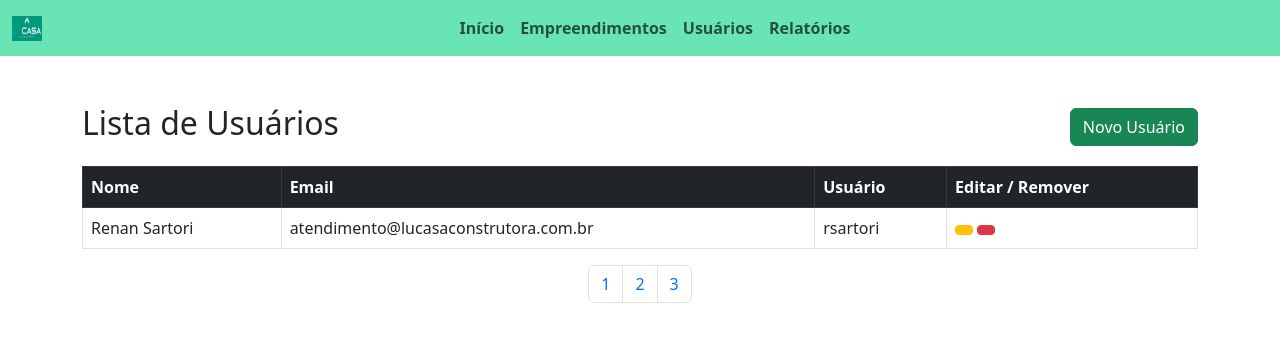
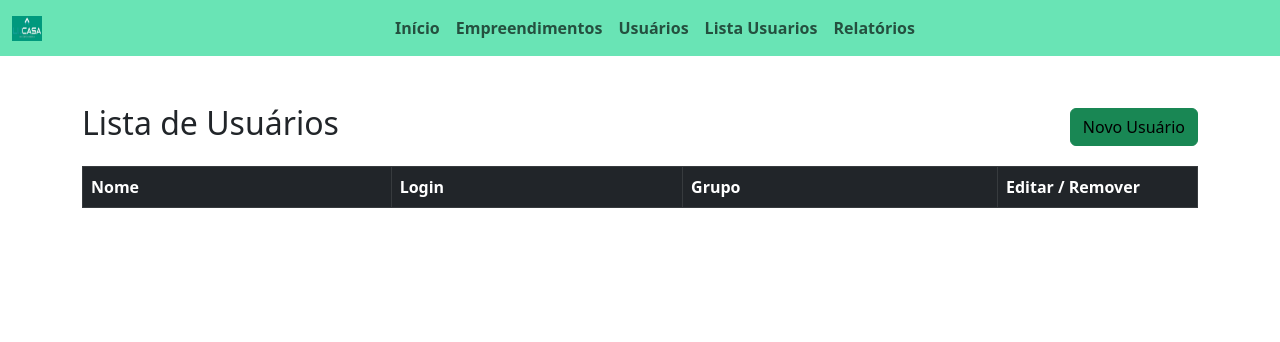
Before and after one commit to diogoMPavan/ProjetoConstrutora, a Django app: page /listaUsuario/ in a window 1280 px wide. Shown: the top 342 px of the page. Run offline with Django 5.2, Linux system fonts and the light colour scheme; lists and menus that the app fills with data are empty.

Commit message:
CRUD usuario funcionando + criptografia de senha

```diff
--- a/appteste/templates/appteste/cabecalho.html
+++ b/appteste/templates/appteste/cabecalho.html
@@ -4,7 +4,7 @@
 <head>
     <meta charset="UTF-8">
     <meta name="viewport" content="width=device-width, initial-scale=1.0">
-    <title>Lista de Usuários - LuCasa Incorporadora</title>
+    <title>LuCasa Incorporadora</title>
     <link href="https://cdn.jsdelivr.net/npm/bootstrap@5.3.0/dist/css/bootstrap.min.css" rel="stylesheet">
 </head>
 
@@ -27,6 +27,9 @@
                     <li class="nav-item">
                         <a class="nav-link" href="../cadUsuario/"><strong>Usuários</strong></a>
                     </li>
+                    <li class="nav-item"></li>
+                        <a class="nav-link" href="../mostrarUsuarios/"><strong>Lista Usuarios</strong></a>
+                    </li>
                     <li class="nav-item">
                         <a class="nav-link" href="#"><strong>Relatórios</strong></a>
                     </li>
--- a/appteste/templates/appteste/listaUsuario.html
+++ b/appteste/templates/appteste/listaUsuario.html
@@ -3,43 +3,46 @@
 {% block content%}
 
 <body>
-
-    </nav>
-
     <div class="container mt-5">
         <div class="d-flex justify-content-between align-items-center mb-3">
             <h2>Lista de Usuários</h2>
-            <button class="btn btn-success" >Novo Usuário</button>
+            <button class="btn btn-success"><a style="text-decoration: none; color: black;" href="../cadUsuario/">Novo
+                    Usuário</a></button>
         </div>
 
-        <table class="table table-bordered table-hover">
+        <table class="table table-bordered table-hover table-striped" id="usuarios">
             <thead class="table-dark">
                 <tr>
                     <th>Nome</th>
-                    <th>Email</th>
-                    <th>Usuário</th>
-                    <th>Editar / Remover</th>
+                    <th>Login</th>
+                    <th>Grupo</th>
+                    <th style="width: 200px">Editar / Remover</th>
                 </tr>
             </thead>
             <tbody>
+                {% for obj in obj %}
                 <tr>
-                    <td>Renan Sartori</td>
-                    <td>atendimento@lucasaconstrutora.com.br</td>
-                    <td>rsartori</td>
-                    <td>
+                    <td>{{obj.Nome}}</td>
+                    <td>{{obj.Login}}</td>
+                    <td>{{obj.Categoria_Usuario.Descricao}}</td>
+
+                    <td style="text-align: center;">
                         <button class="btn btn-warning btn-sm">
-                            <i class="bi bi-pencil"></i>
+                            <i class="bi bi-pencil"><strong>Editar</strong></i>
                         </button>
                         <button class="btn btn-danger btn-sm">
-                            <i class="bi bi-trash"></i>
+                            <a href="{% url 'delete' obj.id %}" style="text-decoration: none; color: white;">
+                                <i class="bi bi-pencil"><strong>Remover</strong></i>
+                            </a>
+
                         </button>
                     </td>
                 </tr>
-                <!-- Mais linhas de usuários podem ser adicionadas aqui -->
+                {% endfor %}
             </tbody>
         </table>
 
-        <div class="d-flex justify-content-center">
+        <!--<div class="d-flex justify-content-center">
             <nav aria-label="Navegação de página">
                 <ul class="pagination">
                     <li class="page-item"><a class="page-link" href="#">1</a></li>
@@ -47,10 +50,25 @@
                     <li class="page-item"><a class="page-link" href="#">3</a></li>
                 </ul>
             </nav>
-        </div>
+        </div>-->
     </div>
-{% endblock %}
-    <script src="https://cdn.jsdelivr.net/npm/bootstrap@5.3.0/dist/js/bootstrap.bundle.min.js"></script>
+
+    <script>
+        /*document.addEventListener("DOMContentLoaded", function () {
+            fetch('listarUsuarios/')
+                .then(response => response.json())
+                .then(data => {
+                    let table = document.getElementById("usuarios");
+
+                    data.forEach(function (usuario) {
+                        let td = document.createElement("td");
+                        td.textContent = usuario.id;
+                        option.text = categoria.Descricao;
+                        select.add(option);
+                    });
+                })
+                .catch(error => console.error('Erro ao carregar usuarios:', error));
+        });*/
+    </script>
+    {% endblock %}
 </body>
-
-</html>
--- a/appteste/urls.py
+++ b/appteste/urls.py
@@ -8,4 +8,7 @@ urlpatterns = [
     path("listaUsuario/", views.listaUsuario, name="listaUsuario"),
     path("listaEmpreendimento/", views.listaEmpreendimento, name="listaEmpreendimento"),
     path("categorias/", views.listaCategorias, name="lista_categorias"),
+    path("appteste/salvaUsuario/", views.salvaUsuario, name="salvaUsuario"),
+    path("mostrarUsuarios/", views.mostrarUsuarios, name="mostrar"),
+    path('del/<int:f_id>', views.deleteUsuario, name="delete"),
 ]
--- a/appteste/views.py
+++ b/appteste/views.py
@@ -1,5 +1,7 @@
-from django.shortcuts import render
+from django.shortcuts import render, redirect
 from django.http import HttpResponse, JsonResponse
+import json
+from django.contrib.auth.hashers import make_password
 from appteste.models import Mov_Financeira
 from .models import Categoria_Financeira
 from .models import Categoria_Usuario, Usuario
@@ -34,12 +36,34 @@ def listaCategorias(request):
 
 def salvaUsuario(request):
     if request.method == 'POST':
-        nome = request.POST.get('nome')
-        categoria = request.POST.get('categoria')
-        usuario = request.POST.get('usuario')
-        senha =request.POST.get('senha')
+        data = json.loads(request.body)
+        nome = data.get('nome')
+        categoria_id = data.get('categoria')
+        login = data.get('login')
+        senha = data.get('senha')
 
-    novo_usuario = Usuario(nome=nome, login=usuario, categoria=categoria, senha=senha)
-    novo_usuario.save()
+        categoria = Categoria_Usuario.objects.get(id=categoria_id)
 
-    return JsonResponse({'mensagem': 'Usuario criado com sucesso!'}, status=201)
+        print('nome:' + nome)
+        Usuario.objects.create(
+            Nome = nome,
+            Categoria_Usuario = categoria,
+            Login = login,
+            Senha = make_password(senha)
+        )
+
+        return redirect('../mostrarUsuarios/')
+
+
+def mostrarUsuarios(request):
+    obj_data = Usuario.objects.all()
+    obj = Usuario.objects.all().select_related('Categoria_Usuario')
+    template_name = "appteste/listaUsuario.html"
+    context = {"obj": obj}
+    return render(request, template_name, context)
+
+def deleteUsuario(request, f_id):
+    usuario = Usuario.objects.get(id=f_id)
+    if request.method == "POST":
+        usuario.delete()
+        return redirect('../mostrarUsuarios/')
```
Also changed, not shown: appteste/templates/appteste/manutencaoUsuario.html (+37 -14 lines), appteste/migrations/0017_alter_mov_financeira_data.py (added), db.sqlite3.
